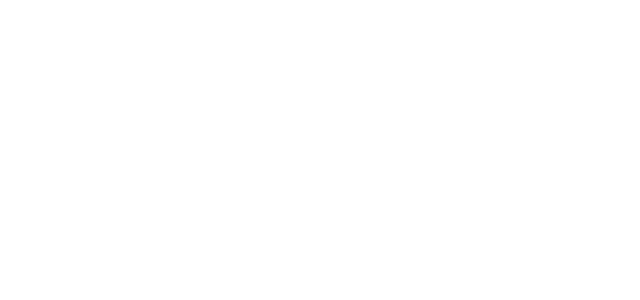
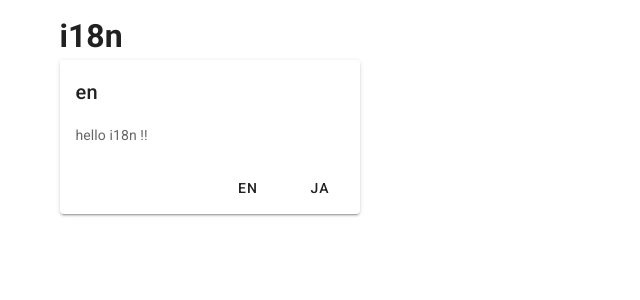
Before and after one commit to dogfoodlab/study-vueapp-mock, a Vue app: page /i18n in a window 1280 px wide. Shown: the top 300 px of the page, without its empty margins (0-640 px from the left). Built offline with nearby package versions, Linux system fonts and the light colour scheme.

Commit message:
Add i18n sample.

```diff
--- a/src/locales/en.json
+++ b/src/locales/en.json
@@ -1,3 +1,7 @@
 {
-  "message": "hello i18n !!"
+  "message": "hello i18n !!",
+  "lang": {
+    "en": "en",
+    "ja": "ja"
+  }
 }
--- /dev/null
+++ b/src/locales/ja.json
@@ -0,0 +1,7 @@
+{
+  "message": "こんにちは i18n !!",
+  "lang": {
+    "en": "英語",
+    "ja": "日本語"
+  }
+}
--- a/src/router.js
+++ b/src/router.js
@@ -13,6 +13,8 @@
 import LayoutGoogleKeep from '@/views/layouts/GoogleKeep'
 import LayoutGoogleYoutube from '@/views/layouts/GoogleYoutube'
 import LayoutSandbox from '@/views/layouts/Sandbox'
+
+import I18n from '@/views/I18n'
 
 Vue.use(Router)
 
@@ -76,6 +78,11 @@
       component: LayoutSandbox
     },
     {
+      path: '/i18n',
+      name: 'i18n',
+      component: I18n
+    },
+    {
       path: '/vuetify',
       name: 'vuetify',
       component: Vuetify
--- a/src/views/Home.vue
+++ b/src/views/Home.vue
@@ -37,6 +37,9 @@
           </ul>
         </li>
         <li>
+          <router-link :to="{name:'i18n'}">i18n</router-link>
+        </li>
+        <li>
           <router-link :to="{name:'vuetify'}">Vuetify</router-link>
         </li>
         <li>
--- /dev/null
+++ b/src/views/I18n.vue
@@ -0,0 +1,35 @@
+<template>
+  <v-content>
+    <v-container>
+
+      <h1>i18n</h1>
+
+      <v-card max-width="300">
+        <v-card-title>{{ this.$i18n.locale }}</v-card-title>
+        <v-card-text>{{ $t('message') }}</v-card-text>
+        <v-card-actions>
+          <v-spacer />
+          <v-btn
+            text
+            @click="setLocale('en')"
+          >{{ $t('lang.en') }}</v-btn>
+          <v-btn
+            text
+            @click="setLocale('ja')"
+          >{{ $t('lang.ja') }}</v-btn>
+        </v-card-actions>
+      </v-card>
+
+    </v-container>
+  </v-content>
+</template>
+
+<script>
+export default {
+  methods: {
+    setLocale (locale) {
+      this.$i18n.locale = locale
+    }
+  }
+}
+</script>
```
